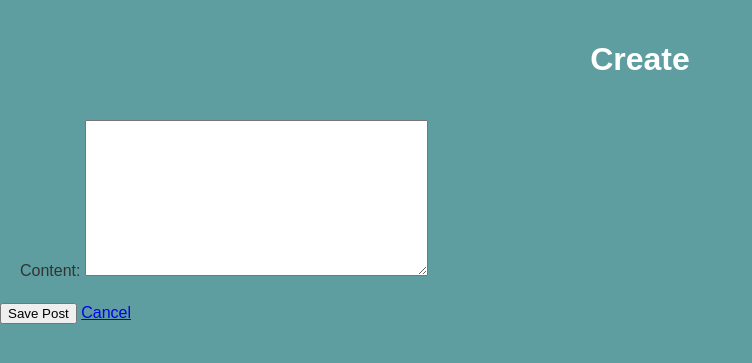
After one commit to Lolkov1ch/RetroNetwork, a Django app: page /post/create/ in a window 1280 px wide. The commit adds this page. Shown: the top 363 px of the page, without its empty margins (0-752 px from the left). Run offline with Django 5.2, Linux system fonts and the light colour scheme; the visitor is signed in with stand-in values (Sample User, id 1).

Commit message:
added comments, buttons for creating/deleting/editing posts and etc.

```diff
--- a/social_network/models.py
+++ b/social_network/models.py
@@ -36,9 +36,13 @@ class Comment(models.Model):
     content = models.TextField()
     created_at = models.DateTimeField(auto_now_add=True)
 
+    def __str__(self):
+        return f"Comment by {self.author} on Post #{self.post.id}"
+
 
 class Like(models.Model):
     post = models.ForeignKey(Post, on_delete=models.CASCADE, related_name="likes")
+    comment = models.ForeignKey(Comment, on_delete=models.CASCADE, related_name="likes", null=True, blank=True)
     user = models.ForeignKey(
         User,
         on_delete=models.CASCADE,
@@ -46,5 +50,8 @@ class Like(models.Model):
     )
     created_at = models.DateTimeField(auto_now_add=True)
 
+    def __str__(self):
+        return f"{self.user} likes Post #{self.post.id}"
+
     class Meta:
         unique_together = ("post", "user")
--- a/social_network/urls.py
+++ b/social_network/urls.py
@@ -2,11 +2,25 @@ from django.urls import path
 from django.conf import settings
 from django.conf.urls.static import static
 from social_network import views
+from .views import (PostListView,
+                    PostDetailView,
+                    PostCreateView,
+                    PostUpdateView,
+                    PostDeleteView,
+                    PostLikeView,
+                    CommentCreateView)
+
 
 app_name = "social_network"
 
 urlpatterns = [
-    path("", views.PostListView.as_view(), name="post_list"),
+    path("", views.PostListView.as_view(), name="post_base"),
+    path("post/<int:pk>/", views.PostDetailView.as_view(), name="post_detail"),
+    path("post/create/", views.PostCreateView.as_view(), name="post_create"),
+    path("post/<int:pk>/update/", views.PostUpdateView.as_view(), name="post_update"),
+    path("post/<int:pk>/delete/", views.PostDeleteView.as_view(), name="post_delete"),
+    path("post/<int:pk>/like/", views.PostLikeView.as_view(), name="post_like"),
+    path("post/<int:pk>/comment/add/", views.CommentCreateView.as_view(), name="post_add_comment"),
 ]
 
 if settings.DEBUG:
--- a/social_network/views.py
+++ b/social_network/views.py
@@ -1,11 +1,111 @@
-from django.shortcuts import render
+from django.contrib import messages
+from django.shortcuts import redirect, render
 from django.views.generic import ListView, DetailView, CreateView, UpdateView, DeleteView, RedirectView
-from django.urls import reverse_lazy
+from django.urls import reverse_lazy, reverse
 from social_network.models import Post, Comment, Like
 from django.contrib.auth.mixins import LoginRequiredMixin
+from django.shortcuts import get_object_or_404
+from django.views import View
+
+
+class PostCreateView(LoginRequiredMixin, CreateView):
+    model = Post
+    template_name = "social_network/post_form.html"
+    context_object_name = "post"
+    fields = ["content"]
+    success_url = reverse_lazy("social_network:post_base")
+
+    def form_valid(self, form):
+        form.instance.author = self.request.user
+        return super().form_valid(form)
+
 
 class PostListView(ListView):
     model = Post
-    template_name = "social_network/post_list.html"
+    template_name = "social_network/post_base.html"
     context_object_name = "posts"
     paginate_by = 10
+
+
+class PostDetailView(DetailView):
+    model = Post
+    template_name = "social_network/post_detail.html"
+    class PostLikeView(LoginRequiredMixin, View):
+        def post(self, request, pk):
+            post = get_object_or_404(Post, pk=pk)
+
+            like, created = Like.objects.get_or_create(
+                post=post,
+                user=request.user
+            )
+
+            if not created:
+                like.delete()
+                messages.info(request, "Like removed.")
+            else:
+                messages.success(request, "Post liked!")
+
+            return redirect("social_network:post_detail", pk=post.pk)
+
+
+class PostUpdateView(LoginRequiredMixin, UpdateView):
+    model = Post
+    template_name = "social_network/post_form.html"
+    context_object_name = "post"
+    fields = ["content"]
+
+    def form_valid(self, form):
+        form.instance.author = self.request.user
+        return super().form_valid(form)
+
+    def get_success_url(self):
+        return reverse("social_network:post_detail", kwargs={"pk": self.object.pk})
+
+
+class PostDeleteView(LoginRequiredMixin, DeleteView):
+    model = Post
+    template_name = "social_network/post_delete.html"
+    context_object_name = "post"
+    success_url = reverse_lazy("social_network:post_base")
+
+
+class PostLikeView(LoginRequiredMixin, View):
+    def post(self, request, pk):
+        post = get_object_or_404(Post, pk=pk)
+
+        like, created = Like.objects.get_or_create(
+            post=post,
+            user=request.user
+        )
+
+        if not created:
+            like.delete()
+            messages.info(request, "Like removed.")
+        else:
+            messages.success(request, "Post liked!")
+
+        return redirect("social_network:post_detail", pk=post.pk)
+
+
+class CommentCreateView(LoginRequiredMixin, CreateView):
+    model = Comment
+    template_name = "social_network/comment_form.html"
+    context_object_name = "comment"
+    fields = ["content"]
+
+    def form_valid(self, form):
+        post_pk = self.kwargs.get("pk")
+        post = get_object_or_404(Post, pk=post_pk)
+        form.instance.post = post
+        form.instance.author = self.request.user
+        return super().form_valid(form)
+
+    def get_context_data(self, **kwargs):
+        context = super().get_context_data(**kwargs)
+        post_pk = self.kwargs.get("pk")
+        context['post'] = get_object_or_404(Post, pk=post_pk)
+        return context
+
+    def get_success_url(self):
+        post_pk = self.kwargs.get("pk")
+        return reverse("social_network:post_detail", kwargs={"pk": post_pk})
--- a/static/css/styles.css
+++ b/static/css/styles.css
@@ -1,3 +1,19 @@
 body {
     background-color: cadetblue;
+    font-family: Arial, sans-serif;
+    margin: 0;
+    padding: 0; /* just testing :) */
 }
+
+h1 {
+    color: white;
+    text-align: center;
+    padding: 20px;
+}
+
+p {
+    color: #333;
+    font-size: 16px;
+    line-height: 1.5;
+    margin: 20px;
+}
--- /dev/null
+++ b/templates/social_network/post_form.html
@@ -0,0 +1,32 @@
+<!DOCTYPE html>
+{% load static %}
+<html lang="en">
+<head>
+    <meta charset="UTF-8">
+    <title>Post {% if object %}Edit{% else %}Create{% endif %}</title>
+    <link rel="stylesheet" href="{% static 'css/styles.css' %}">
+</head>
+<body>
+<div>
+  <div>
+    <div>
+      <h1>{% if object %}Edit{% else %}Create{% endif %}</h1>
+    </div>
+    <div>
+      <form method="post" enctype="multipart/form-data">
+        {% csrf_token %}
+        {{ form.as_p }}
+
+        <div class="form-actions">
+          <button type="submit" class="btn-save">Save Post</button>
+          {% if object %}
+            <a href="{% url 'social_network:post_delete' object.id %}" class="btn-delete">Delete</a>
+          {% endif %}
+          <a href="{% url 'social_network:post_base' %}" class="btn-back">Cancel</a>
+        </div>
+      </form>
+    </div>
+  </div>
+</div>
+</body>
+</html>
```
Also changed, not shown: social_network/mixins.py (+9 -0 lines), templates/social_network/comment_form.html (added, +11 -0 lines), templates/social_network/post_base.html (added, +54 -0 lines), templates/social_network/post_delete.html (added, +37 -0 lines), templates/social_network/post_detail.html (added, +21 -0 lines), templates/social_network/post_list.html (deleted, +0 -40 lines), README.md, social_network/migrations/0002_like_comment.py (added), templates/social_network/post_update.html (added).
